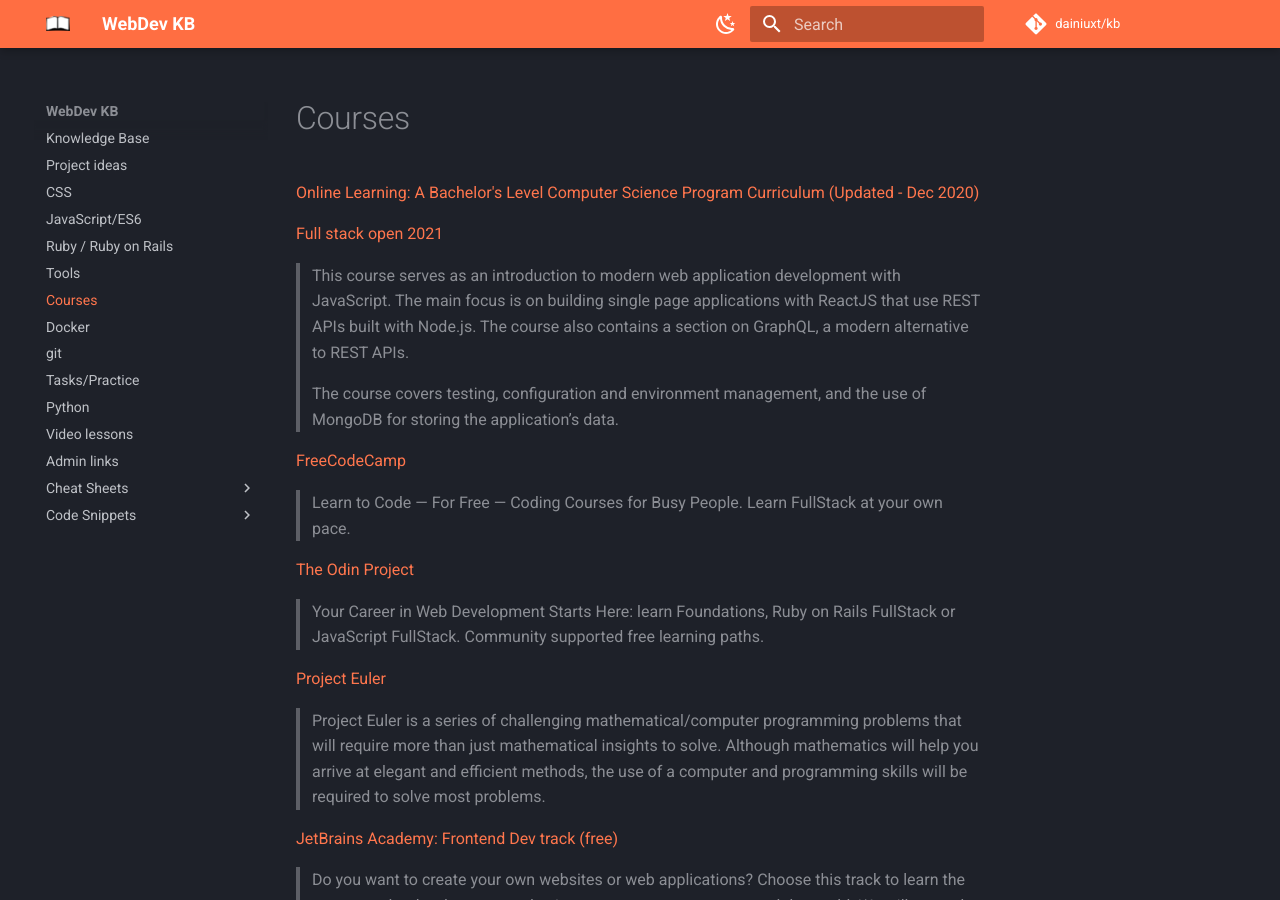
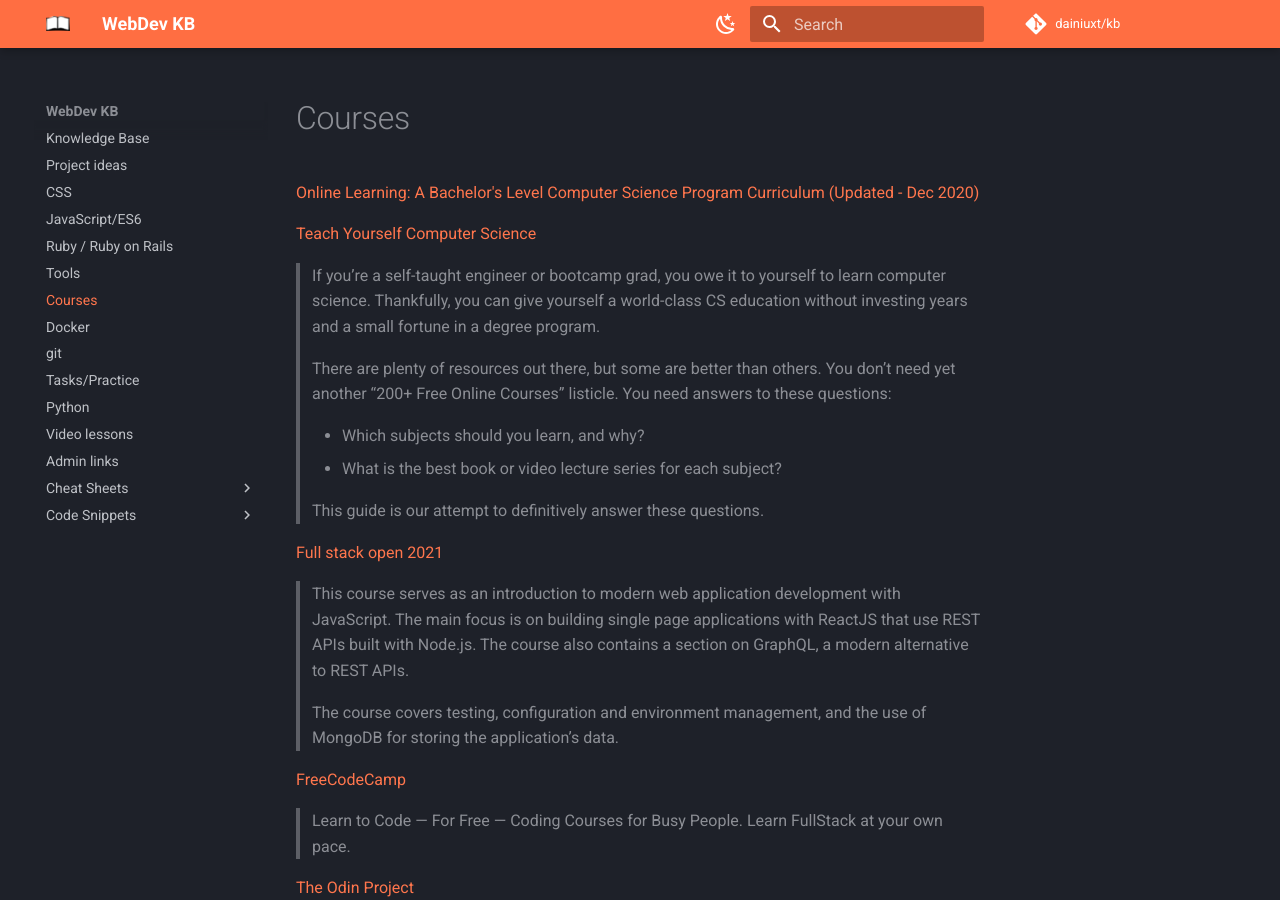
Before and after one commit to dainiuxt/kb, an MkDocs documentation site: the page built from docs/courses.md, in a window 1280 px wide and 900 px high. Built offline with MkDocs 1.6.1 and Material for MkDocs 9.7.7, drawn with Linux system fonts in a browser that asks for light colours; comment, search, counter and statistics services are not loaded.

Commit message:
add free selfpace cs curriculum

```diff
--- a/docs/courses.md
+++ b/docs/courses.md
@@ -1,6 +1,17 @@
 # Courses
 
 [Online Learning: A Bachelor's Level Computer Science Program Curriculum (Updated - Dec 2020)](http://blog.agupieware.com/2014/05/online-learning-bachelors-level.html)
+
+[Teach Yourself Computer Science](https://teachyourselfcs.com/)
+
+> If you’re a self-taught engineer or bootcamp grad, you owe it to yourself to learn computer science. Thankfully, you can give yourself a world-class CS education without investing years and a small fortune in a degree program.
+>
+> There are plenty of resources out there, but some are better than others. You don’t need yet another “200+ Free Online Courses” listicle. You need answers to these questions:
+>
+>    - Which subjects should you learn, and why?
+>    - What is the best book or video lecture series for each subject?
+>
+> This guide is our attempt to definitively answer these questions.
 
 [Full stack open 2021](https://fullstackopen.com/en/)
 
```
Also changed, not shown: docs/index.md (+2 -0 lines).
